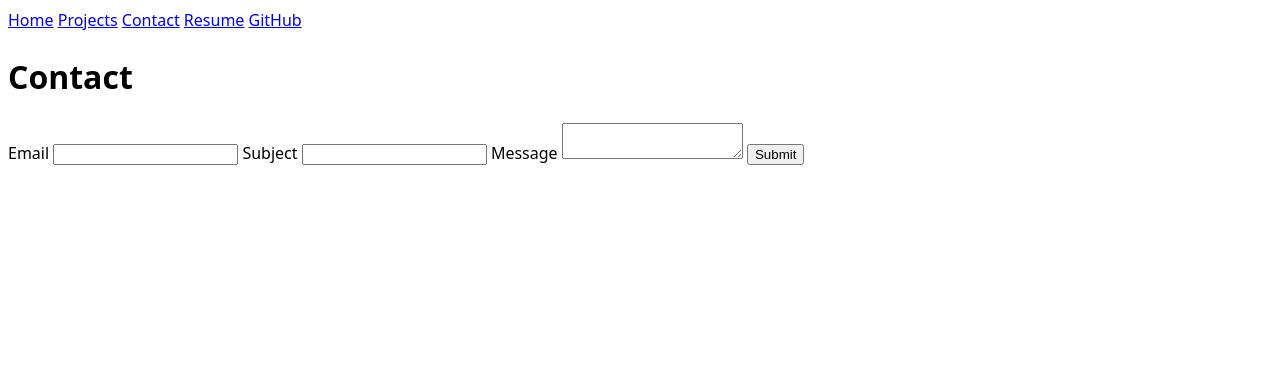
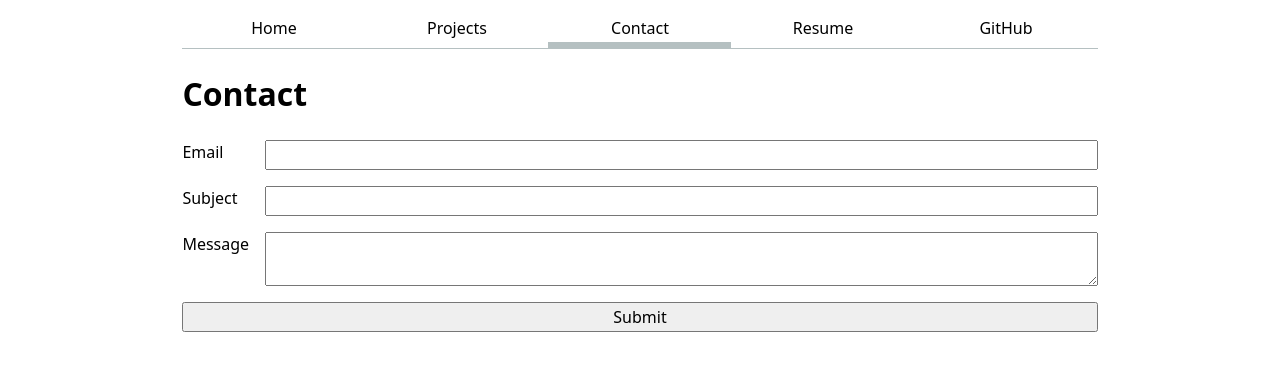
Before and after one commit to ashadiekmann/portfolio, a plain HTML site: page contact/index.html in a window 1280 px wide. Drawn offline with Linux system fonts and the light colour scheme.

Commit message:
lab2 steps 1-3 --> adding css

```diff
--- a/contact/index.html
+++ b/contact/index.html
@@ -12,7 +12,7 @@
     <nav>
         <a href="../">Home</a>
         <a href="../projects/">Projects</a>
-        <a href="./">Contact</a>
+        <a href="./" class="current">Contact</a>
         <a href="../resume/">Resume</a>
         <a href="https://github.com/ashadiekmann" target="_blank">GitHub</a>
     </nav>
--- a/style.css
+++ b/style.css
@@ -1,6 +1,47 @@
 body {
   /* Set line height to 1.5 times the font size
-	   and use the OS’s UI font as the website font
-	 */
+     and use the OS's UI font as the website font
+   */
   font: 100%/1.5 system-ui;
+  max-width: 100ch;
+  margin-inline: max(1em, (100% - 100ch) / 2);
 }
+
+nav {
+  display: flex;
+  margin-bottom: 1em;
+  border-bottom: 1px solid oklch(80% 3% 200);
+}
+
+nav a {
+  flex: 1;
+  text-decoration: none;
+  color: inherit;
+  text-align: center;
+  padding: 0.5em;
+}
+
+nav a.current {
+  border-bottom: 0.4em solid oklch(80% 3% 200);
+  padding-bottom: 0.1em;
+}
+
+input, textarea, button {
+  font: inherit;
+}
+
+form {
+  display: grid;
+  grid-template-columns: auto 1fr;
+  gap: 1em;
+}
+
+form label {
+  display: grid;
+  grid-template-columns: subgrid;
+  grid-column: 1 / -1;
+}
+
+form button {
+  grid-column: 1 / -1;
+}
```
Also changed, not shown: index.html (+1 -1 lines).
